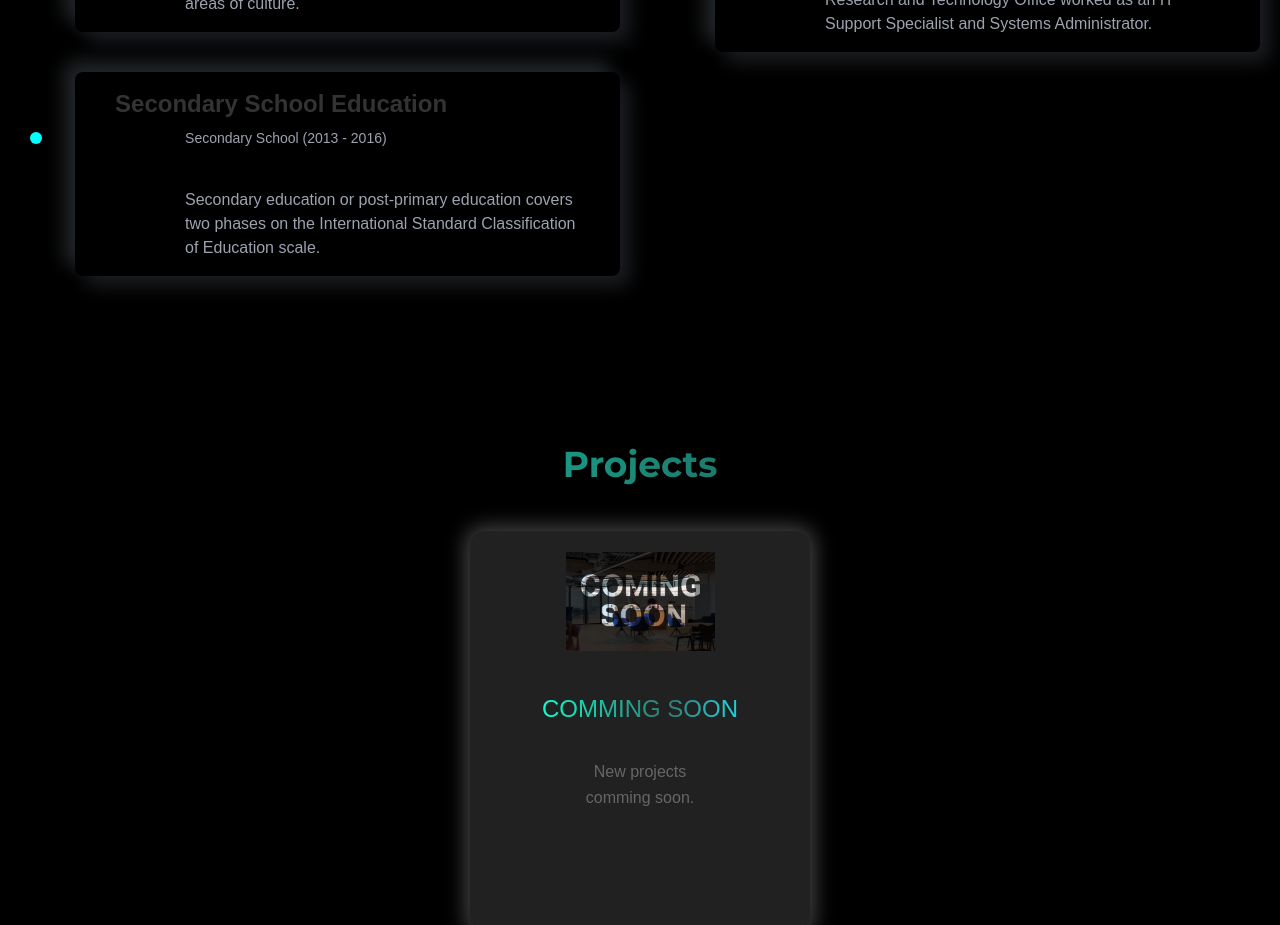
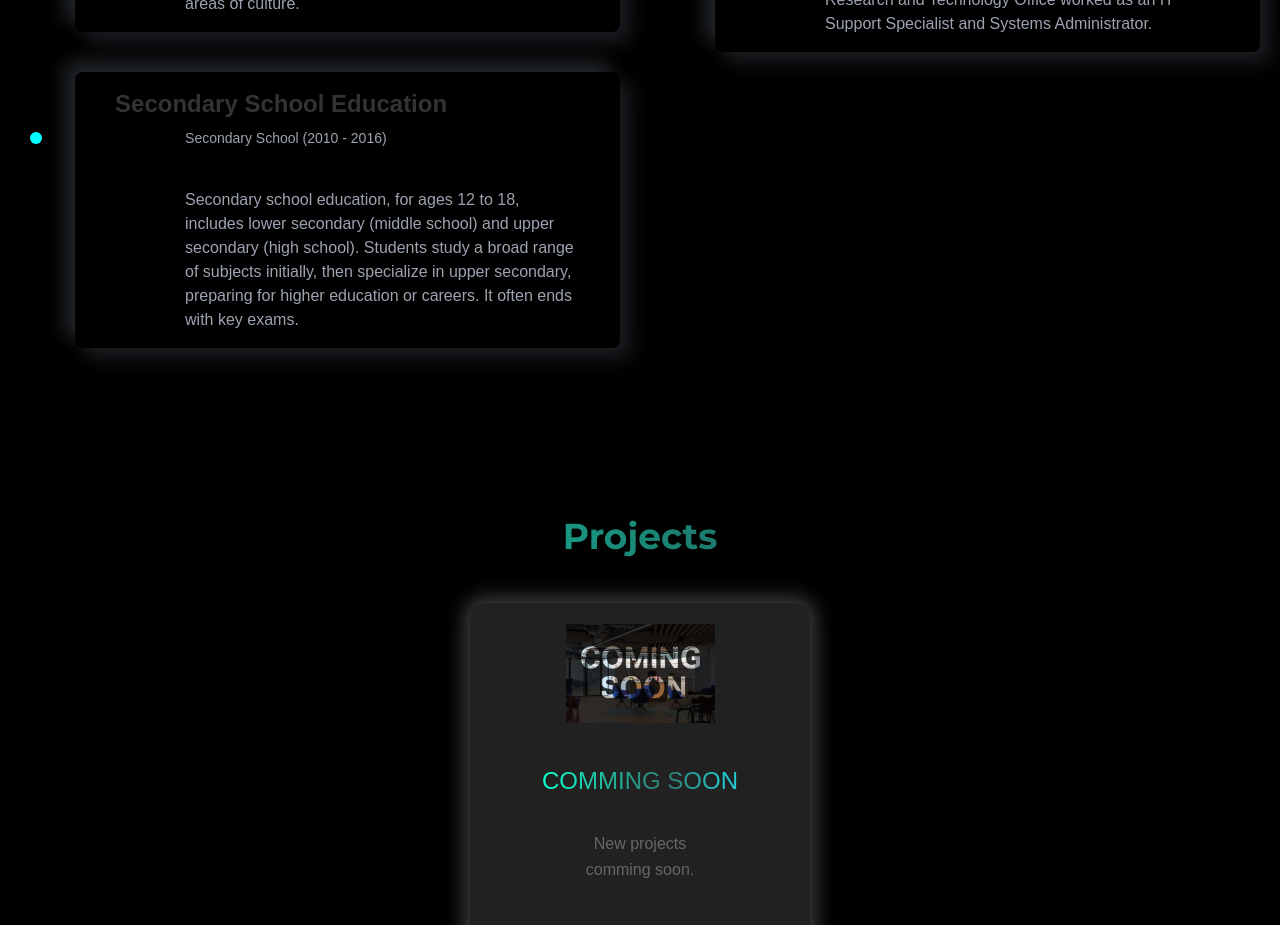
Before and after one commit to ntsiakiris/Tsiakiris-Nikolaos, a React (Create React App) app: page / in a window 1280 px wide. Shown: the part 1720-2645 px from the top of the page. Built offline with nearby package versions, Linux system fonts and the light colour scheme.

Commit message:
education changes

```diff
--- a/src/components/Resume/Education.jsx
+++ b/src/components/Resume/Education.jsx
@@ -23,8 +23,8 @@ export default function Education ()  {
           />
           <ResumeCard
             title="Secondary School Education"
-            subTitle="Secondary School (2013 - 2016)"
-            des="Secondary education or post-primary education covers two phases on the International Standard Classification of Education scale."
+            subTitle="Secondary School (2010 - 2016)"
+            des="Secondary school education, for ages 12 to 18, includes lower secondary (middle school) and upper secondary (high school). Students study a broad range of subjects initially, then specialize in upper secondary, preparing for higher education or careers. It often ends with key exams. "
           />
         </div>
       </div>
```
